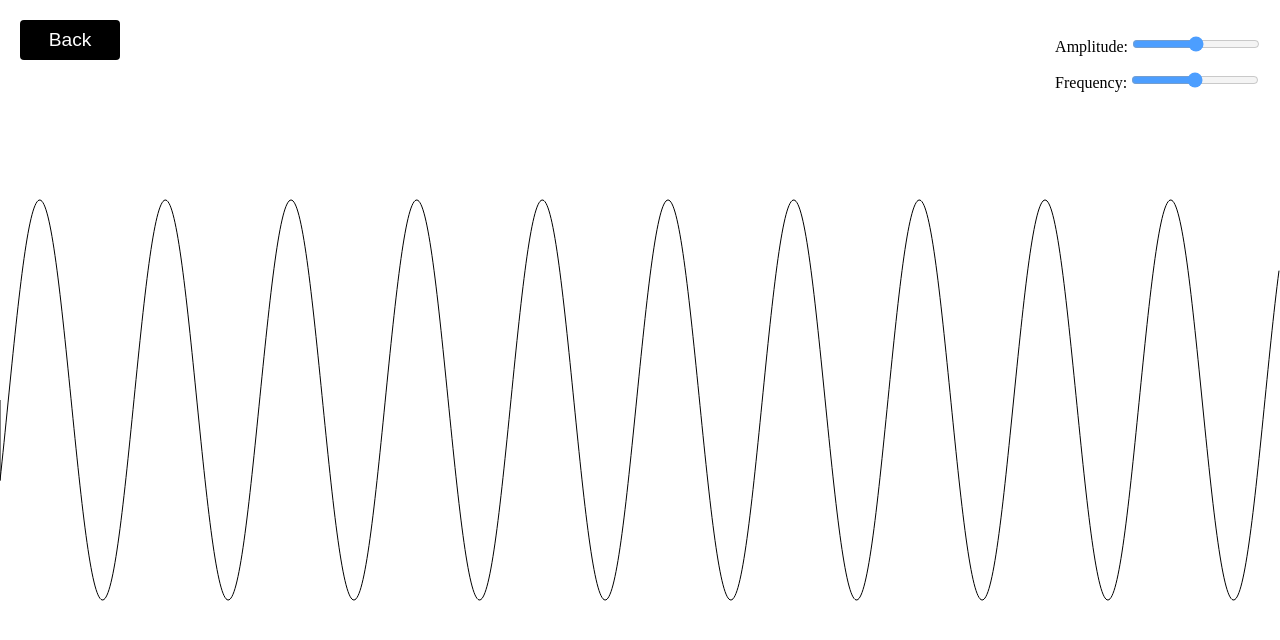
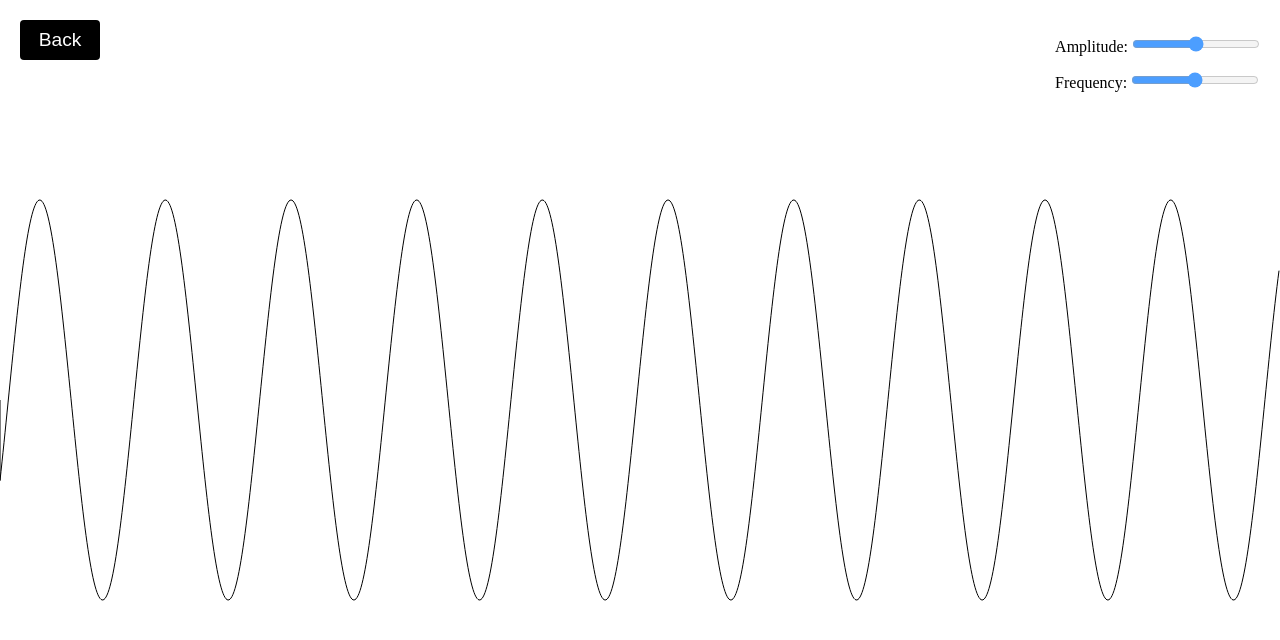
Before and after one commit to YoonHan/canvas-projects, a website with bundled scripts: page SineWave/index.html in a window 1280 px wide. Built offline with nearby package versions, Linux system fonts and the light colour scheme.

Commit message:
Back button css 수정

```diff
--- a/common/button.css
+++ b/common/button.css
@@ -2,8 +2,8 @@
   position: fixed;
   top: 20px;
   left: 20px;
-  width: 100px;
-  height: 40px;
+  width: 5rem;
+  height: 2.5rem;
   border: none;
   border-radius: 4px;
   background-color: #000000;
```
